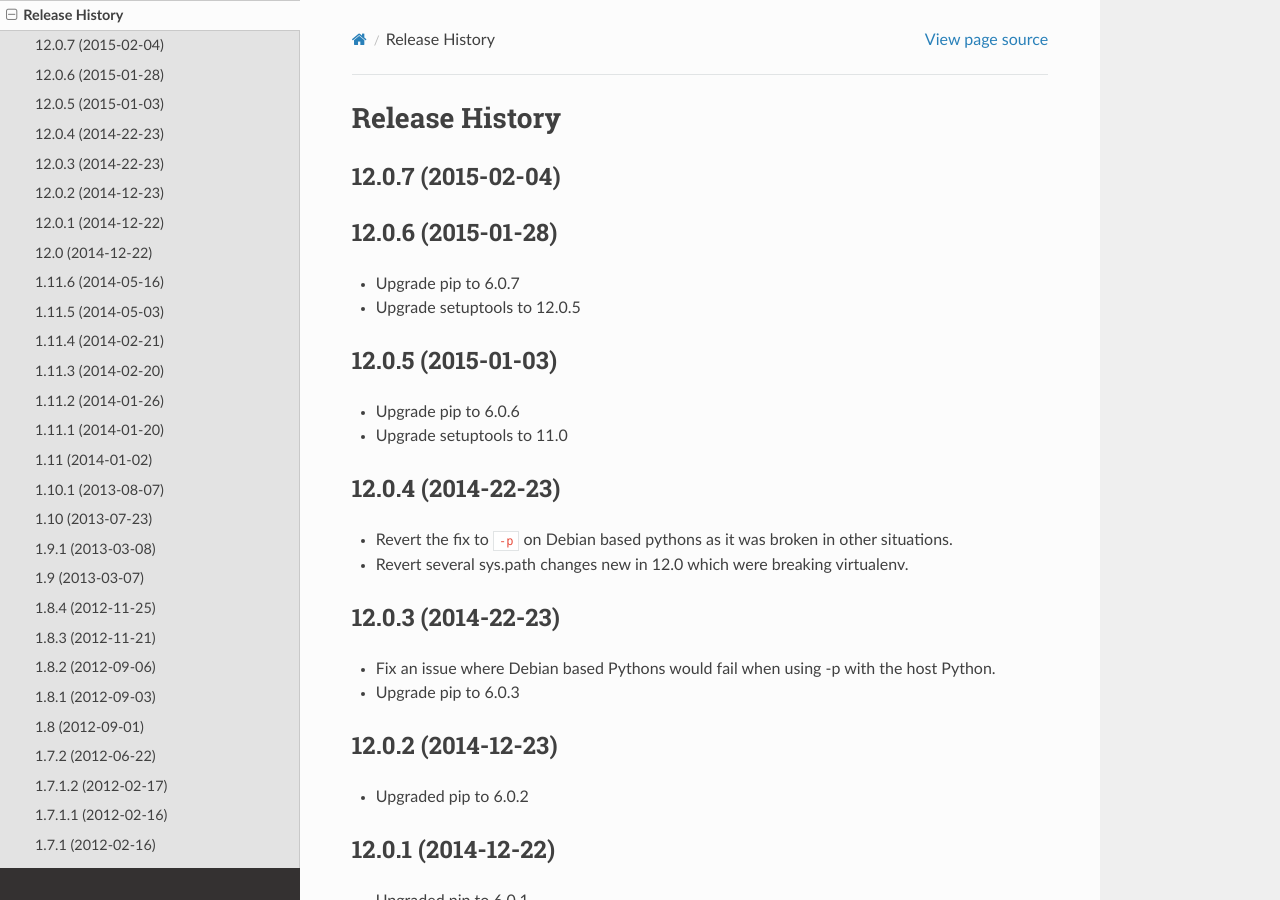
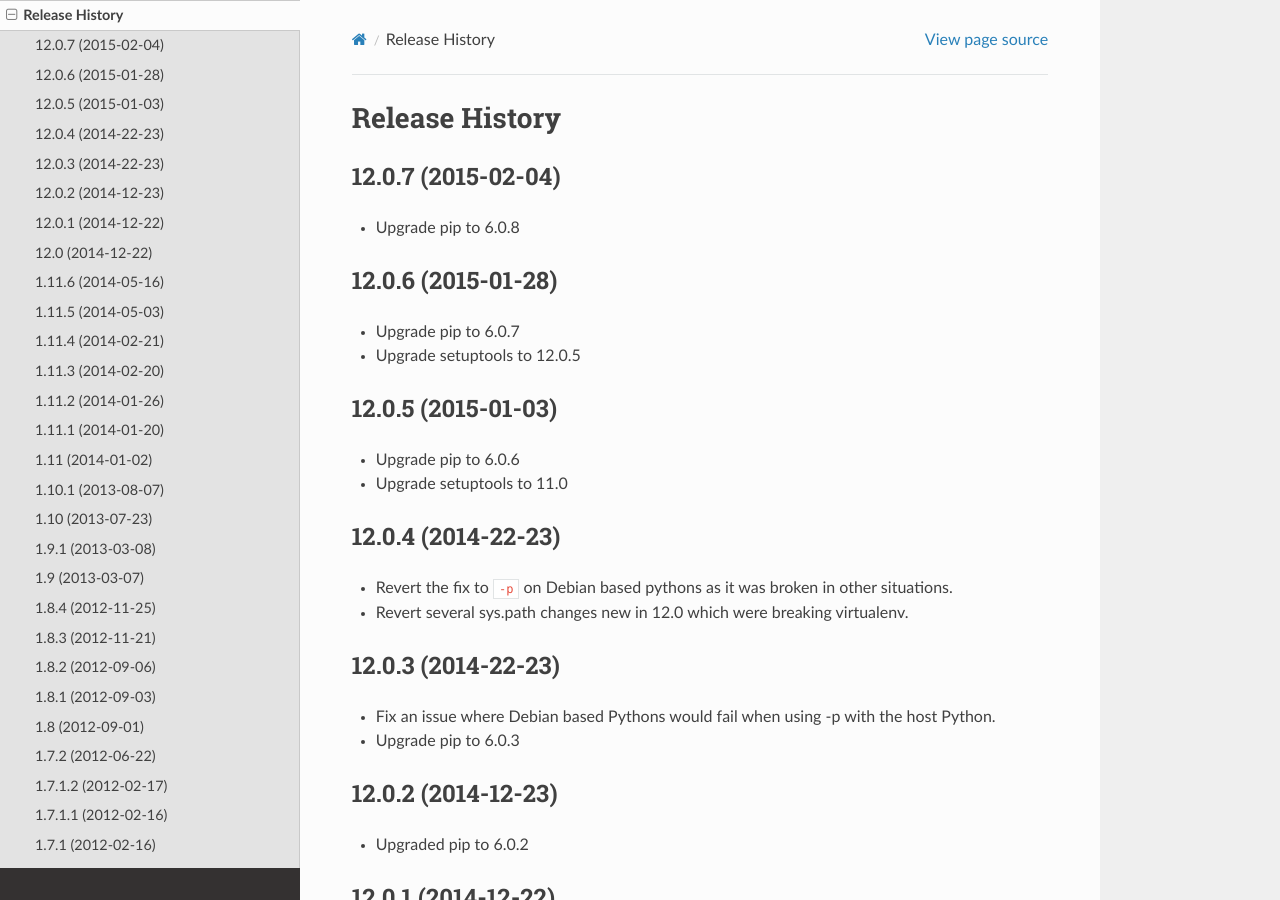
Before and after one commit to pypa/virtualenv, a Sphinx documentation site: the page built from docs/changes.rst, in a window 1280 px wide and 900 px high. Built offline with Sphinx 7.4.7 and the Read the Docs theme 2.0.0, drawn with Linux system fonts in a browser that asks for light colours.

Commit message:
Merge pull request #715 from dstufft/upgrade-pip
Upgrade pip to 6.0.8
(cherry picked from commit 6acc09781eec28b053e454afe46e65ace884d8a9)

```diff
--- a/docs/changes.rst
+++ b/docs/changes.rst
@@ -3,6 +3,9 @@ Release History
 
 12.0.7 (2015-02-04)
 ~~~~~~~~~~~~~~~~~~~
+
+* Upgrade pip to 6.0.8
+
 
 12.0.6 (2015-01-28)
 ~~~~~~~~~~~~~~~~~~~
@@ -10,6 +13,7 @@ Release History
 * Upgrade pip to 6.0.7
 
 * Upgrade setuptools to 12.0.5
+
 
 12.0.5 (2015-01-03)
 ~~~~~~~~~~~~~~~~~~~
```
Also changed, not shown: 1 other file.
